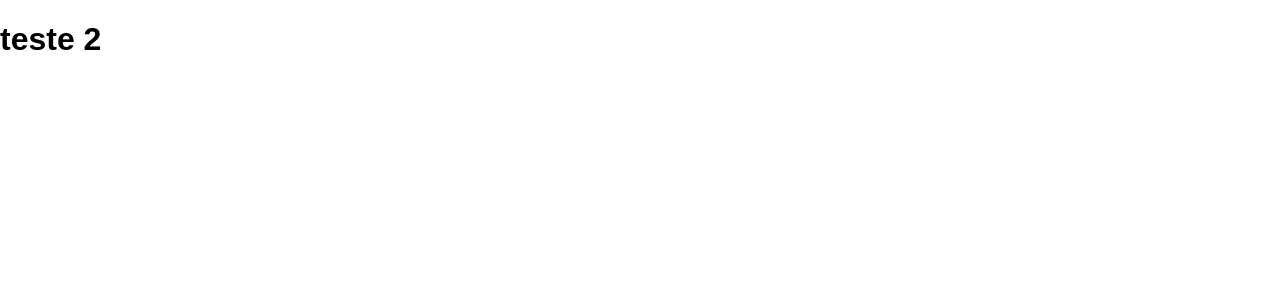
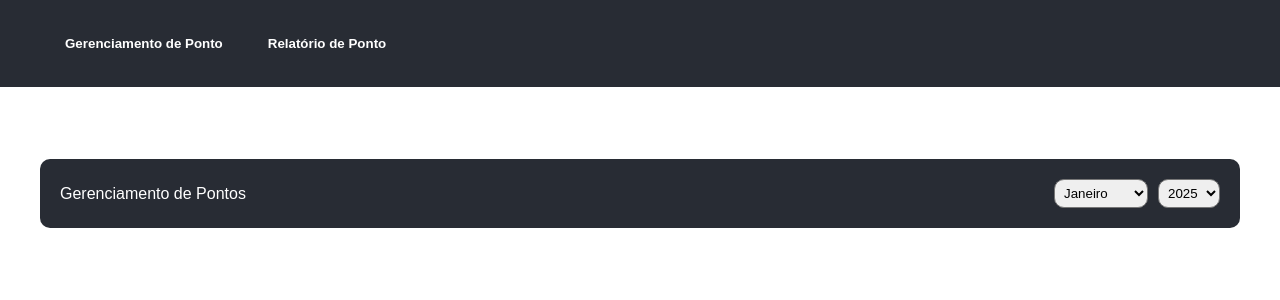
Before and after one commit to F-Guedes2003/Chronus, a React (Vite) app in the folder frontend/: page /manage-marks in a window 1280 px wide. Shown: the top 300 px of the page. Built offline with nearby package versions, Linux system fonts and the light colour scheme.

Commit message:
feat: criado telas de gerenciamento de ponto e relatorio de ponto

```diff
--- a/frontend/src/App.css
+++ b/frontend/src/App.css
@@ -63,3 +63,25 @@ button {
   margin-top: 15px;
   font-weight: bold;
 }
+
+.list-marks{
+    margin-top: 72px;
+    width: 1200px;
+    justify-self: center;
+}
+
+header {
+  background-color: #282c34;
+  border-radius: 10px;
+  color: white;
+  padding: 20px;
+  display: flex;
+  justify-content: space-between;
+  align-items: center;
+}
+
+select {
+  border-radius: 10px;
+  padding: 5px;
+  margin-left: 10px;
+}
--- a/frontend/src/components/Header.tsx
+++ /dev/null
@@ -1,13 +0,0 @@
-
-function Header() {
-  return (
-    <div className='header'>
-      <ul>
-        <li><button className='header-button'>Gerenciamento de Ponto</button></li>
-        <li><button className='header-button'>Relatório de Ponto</button></li>
-      </ul>
-    </div>
-  );
-}
-
-export default Header
--- a/frontend/src/components/Home.tsx
+++ b/frontend/src/components/Home.tsx
@@ -1,11 +1,11 @@
 import MarkForm from './MarkForm';
-import Header from './Header';
+import Navbar from './Navbar';
 import '../App.css';
 
 function Home() {
   return (
     <div>
-      <Header />
+      <Navbar />
       <MarkForm />
     </div>
   );
--- /dev/null
+++ b/frontend/src/components/ManageMarks.tsx
@@ -0,0 +1,29 @@
+import Navbar from "./Navbar";
+
+
+const months = ['Janeiro', 'Fevereiro', 'Março', 'Abril', 'Maio', 'Junho',
+                'Julho', 'Agosto', 'Setembro', 'Outubro', 'Novembro', 'Dezembro']
+
+export function ManageMarks(){
+    return(
+        <>
+            <Navbar/>
+            <div className="list-marks">
+                <header>
+                    Gerenciamento de Pontos
+                    <div className="select-container">
+                        <select>
+                            {months.map((month) =>
+                                <option>{month}</option>
+                            )}
+                        </select>
+                        <select>
+                            <option>2025</option>
+                        </select>
+                    </div>
+                </header>
+            </div>
+
+        </>
+    )
+}
--- /dev/null
+++ b/frontend/src/components/Navbar.tsx
@@ -0,0 +1,18 @@
+import { Link } from "react-router-dom"
+
+function Header() {
+  return (
+    <nav className='header'>
+      <ul>
+        <Link to={"/manage-marks"} >
+          <li><button className='header-button'>Gerenciamento de Ponto</button></li>
+        </Link>
+        <Link to={"/view-marks"}>
+          <li><button className='header-button'>Relatório de Ponto</button></li>
+        </Link>
+      </ul>
+    </nav>
+  );
+}
+
+export default Header
--- /dev/null
+++ b/frontend/src/components/ViewMarks.tsx
@@ -0,0 +1,9 @@
+import Navbar from "./Navbar";
+
+
+
+export function ViewMarks(){
+    return(
+        <Navbar/>
+    )
+}
--- a/frontend/src/routes.tsx
+++ b/frontend/src/routes.tsx
@@ -1,13 +1,15 @@
 import {BrowserRouter, Route, Routes, Navigate} from 'react-router-dom'
 import Home from './components/Home'
+import { ManageMarks } from './components/ManageMarks'
+import { ViewMarks } from './components/ViewMarks'
 
 export const AppRoutes = () => {
     return (
         <BrowserRouter>
             <Routes>
                 <Route path='/' element={<Home/>}/>
-                <Route path='/view-marks' element={<h1>teste</h1>}/>
-                <Route path='/manage-marks' element={<h1>teste 2</h1>}/>
+                <Route path='/view-marks' element={<ViewMarks/>}/>
+                <Route path='/manage-marks' element={<ManageMarks/>}/>
             </Routes>
         </BrowserRouter>
     )
```
